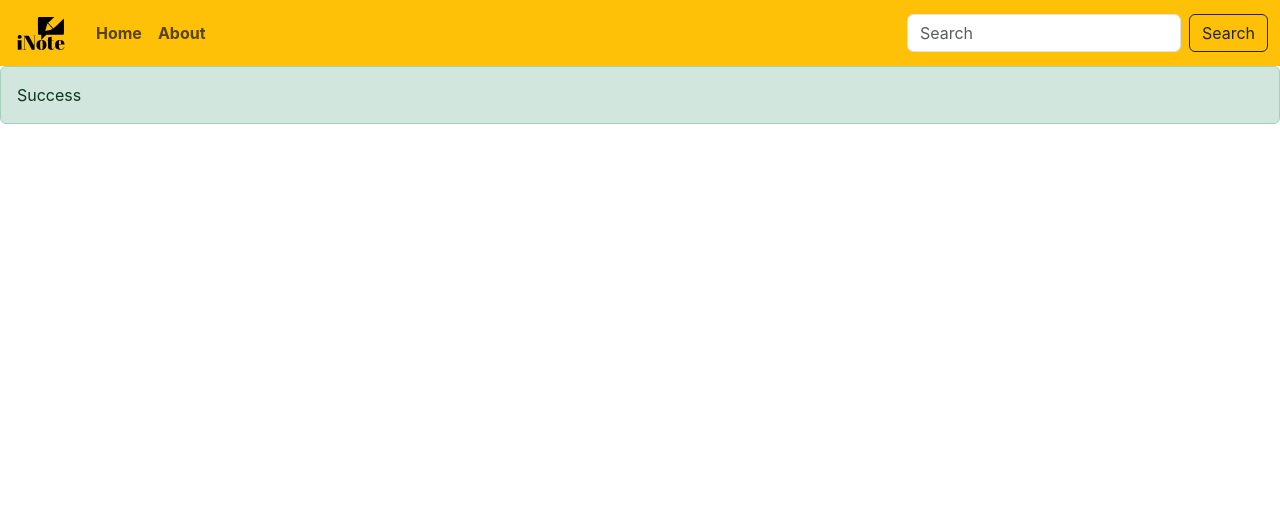
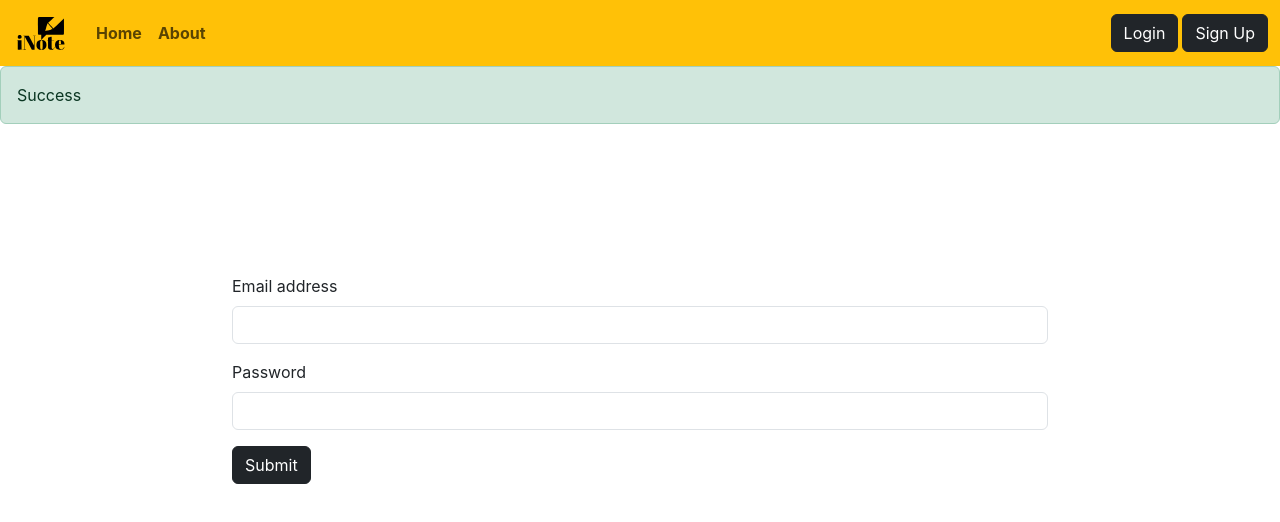
Before and after one commit to JB786/INote, a React (Create React App) app: page /login in a window 1280 px wide. Shown: the top 522 px of the page. Built offline with nearby package versions, Linux system fonts and the light colour scheme.

Commit message:
added login component and made login functional

```diff
--- a/src/App.js
+++ b/src/App.js
@@ -5,6 +5,8 @@
 import { BrowserRouter as Router, Routes, Route } from "react-router-dom"
 import NoteState from './context/notes/NoteState';
 import Alert from './components/Alert';
+import Login from './components/Login';
+import SignUp from './components/SignUp';
 
 function App() {
   return (
@@ -16,6 +18,8 @@
           <Routes>
             <Route exact path='/' element={<Home />} />
             <Route exact path='/about' element={<About />} />
+            <Route exact path='/login' element={<Login/>} />
+            <Route exact path='/signup' element={<SignUp/>} />
           </Routes>
         </div>
       </Router>
--- /dev/null
+++ b/src/components/Login.js
@@ -0,0 +1,63 @@
+import React,{useState} from 'react'
+import { useNavigate } from 'react-router-dom';
+
+function Login() {
+
+    const [credentials, setCredentials] = useState({
+        email: "",
+        password: ""
+    })
+
+    let navigate = useNavigate();
+
+    const handlelogin = async(e)=>{
+        e.preventDefault();
+
+        // API Call
+        const response = await fetch(`http://127.0.0.1:5000/api/auth/login`, {
+            method: "POST",
+            headers: {
+              "Content-Type": "application/json"
+            },
+            body: JSON.stringify({
+                email: credentials.email,
+                password: credentials.password
+            })
+          });
+
+          const json = await response.json();
+          console.log(json);
+
+          if(json.success){
+            // save the auth-token and redirect
+            localStorage.setItem("token", json.authtoken)
+            navigate("/");
+          }
+          else{
+            alert("Invalid Credentials!");
+          }
+    }
+
+    const onChange = (events) => {
+        setCredentials({ ...credentials, [events.target.name]: events.target.value })
+    }
+
+    return (
+        <div style={{margin: "150px"}}>
+            <form onSubmit={handlelogin}>
+                <div className="mb-3">
+                    <label htmlFor="email" className="form-label">Email address</label>
+                    <input type="email" className="form-control" value={credentials.email} name='email' onChange={onChange} id="email" autoComplete="email" />
+                </div>
+                <div className="mb-3">
+                    <label htmlFor="password" className="form-label">Password</label>
+                    <input type="password" className="form-control" value={credentials.password} name='password' onChange={onChange} id="password" autoComplete="current-password" />
+                </div>
+
+                <button type="submit" className="btn btn-dark">Submit</button>
+            </form>
+        </div>
+    )
+}
+
+export default Login
--- a/src/components/Navbar.js
+++ b/src/components/Navbar.js
@@ -1,5 +1,5 @@
 import React from 'react'
-import {Link , useLocation} from "react-router-dom"
+import { Link, useLocation } from "react-router-dom"
 import logo from "./logo.svg"
 
 function Navbar() {
@@ -14,7 +14,7 @@
         <nav className="navbar navbar-expand-lg bg-warning" data-bs-theme="light">
             <div className="container-fluid">
                 <Link className="navbar-brand" to="/">
-                <img src={logo} alt="Bootstrap" width="60" height="40"/>
+                    <img src={logo} alt="Bootstrap" width="60" height="40" />
                 </Link>
                 <button className="navbar-toggler" type="button" data-bs-toggle="collapse" data-bs-target="#navbarSupportedContent" aria-controls="navbarSupportedContent" aria-expanded="false" aria-label="Toggle navigation">
                     <span className="navbar-toggler-icon"></span>
@@ -22,15 +22,15 @@
                 <div className="collapse navbar-collapse" id="navbarSupportedContent">
                     <ul className="navbar-nav me-auto mb-2 mb-lg-0">
                         <li className="nav-item">
-                            <Link className={`nav-link ${location.pathname === "/" ? "active":""} fw-bold`} aria-current="page" to="/">Home</Link>
+                            <Link className={`nav-link ${location.pathname === "/" ? "active" : ""} fw-bold`} aria-current="page" to="/">Home</Link>
                         </li>
                         <li className="nav-item">
-                            <Link className={`nav-link ${location.pathname === "/about" ? "active":""} fw-bold`} to="/about">About</Link>
+                            <Link className={`nav-link ${location.pathname === "/about" ? "active" : ""} fw-bold`} to="/about">About</Link>
                         </li>
                     </ul>
                     <form className="d-flex" role="search">
-                        <input className="form-control me-2" type="search" placeholder="Search" aria-label="Search"/>
-                            <button className="btn btn-outline-dark" type="submit">Search</button>
+                        <Link className="btn btn-dark mx-1" to="/login" role="button">Login</Link>
+                        <Link className="btn btn-dark" to="/signup" role="button">Sign Up</Link>
                     </form>
                 </div>
             </div>
--- /dev/null
+++ b/src/components/SignUp.js
@@ -0,0 +1,11 @@
+import React from 'react'
+
+function SignUp() {
+  return (
+    <div>
+      I am Sign Up.
+    </div>
+  )
+}
+
+export default SignUp
```
Also changed, not shown: src/context/notes/NoteState.js (+9 -2 lines), 1 other file (tests, documents, lock files or other folders).
